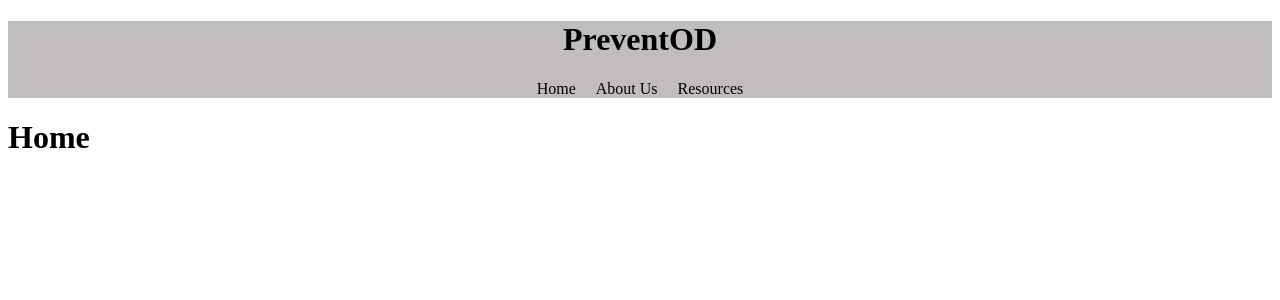
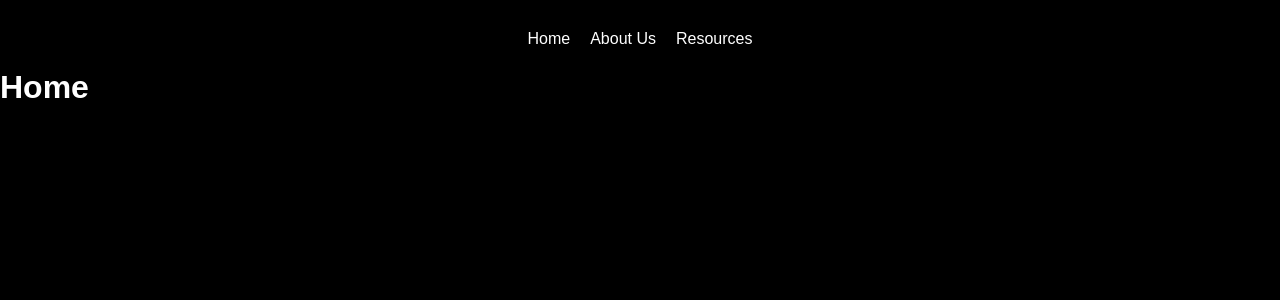
Before and after one commit to Prevent-Overdose/Prevent-Overdose, a React (Create React App) app in the folder frontend/: page / in a window 1280 px wide. Shown: the top 300 px of the page. Built offline with nearby package versions, Linux system fonts and the light colour scheme.

Commit message:
adding default color to website

```diff
--- a/frontend/package.json
+++ b/frontend/package.json
@@ -9,7 +9,7 @@
     "react": "^18.2.0",
     "react-dom": "^18.2.0",
     "react-router-dom": "^6.22.3",
-    "react-scripts": "5.0.1",
+    "react-scripts": "^5.0.1",
     "styled-components": "^6.1.8",
     "web-vitals": "^2.1.4"
   },
--- a/frontend/src/App.js
+++ b/frontend/src/App.js
@@ -5,6 +5,7 @@ import {
     Routes,
     Route,
 } from "react-router-dom";
+import './styles.css'
 
 import Home from "./pages/Home";
 import AboutUs from "./pages/AboutUs";
--- a/frontend/src/components/Navbar.js
+++ b/frontend/src/components/Navbar.js
@@ -11,7 +11,6 @@ const Navbar = () => {
   return (
     <header>
       <div className="navbar">
-        <h1>PreventOD</h1>
         <nav>
         <Link to="/">Home</Link>
 
--- a/frontend/src/index.css
+++ b/frontend/src/index.css
@@ -1,12 +1,12 @@
 /*Navbar css */
 .navbar {
   text-align: center;
-  background-color: rgb(193, 189, 189);
 }
 
 .navbar a{
-  color: black;
+  color: white;
   text-decoration: none;
+  display: inline-block;
 
 }
 
@@ -18,6 +18,7 @@
 .navbar nav button, a{
   margin-left: 10px;
   margin-right: 10px;
+  padding-top: 30px;
 }
 
 /**/
--- /dev/null
+++ b/frontend/src/styles.css
@@ -0,0 +1,10 @@
+body{
+    background-color: black;
+    color: white;
+    margin: 0;
+    font-family: Arial, Helvetica, sans-serif;
+}
+
+#root{
+    height: 100%;
+}
```
Also changed, not shown: 1 other file (tests, documents, lock files or other folders).
